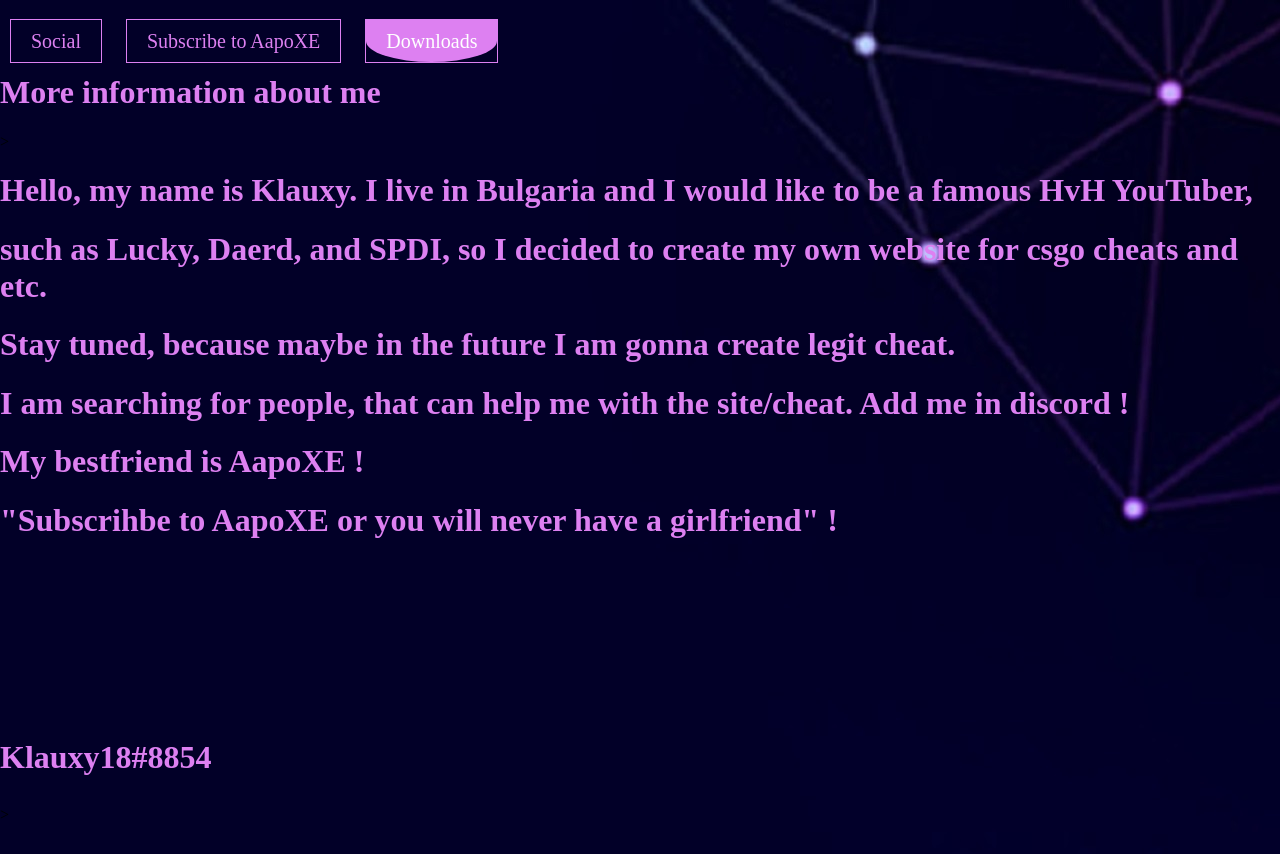
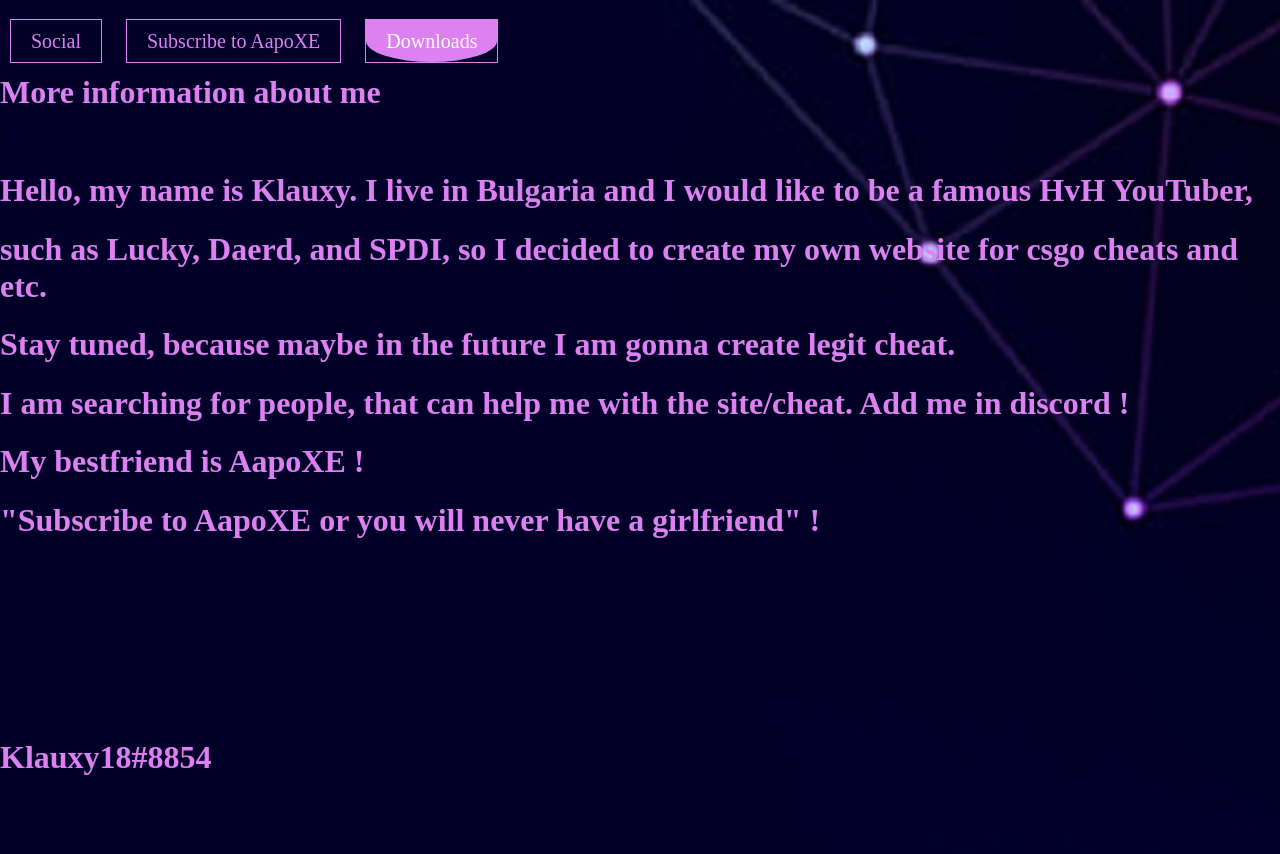
Before and after one commit to Klauxy18/Klauxy18.github.io, a plain HTML site: page index.html in a window 1280 px wide. Drawn offline with Linux system fonts and the light colour scheme.

Commit message:
Update index.html

```diff
--- a/index.html
+++ b/index.html
@@ -20,7 +20,7 @@
         <h1>Stay tuned, because maybe in the future I am gonna create legit cheat.</h1>
         <h1>I am searching for people, that can help me with the site/cheat. Add me in discord !</h1>
          <h1>My bestfriend is AapoXE !</h1>
-         <h1>"Subscrihbe to AapoXE or you will never have a girlfriend" !</h1>
+         <h1>"Subscribe to AapoXE or you will never have a girlfriend" !</h1>
 
 
        <h1><footer>Klauxy18#8854</footer></h1>>
```
